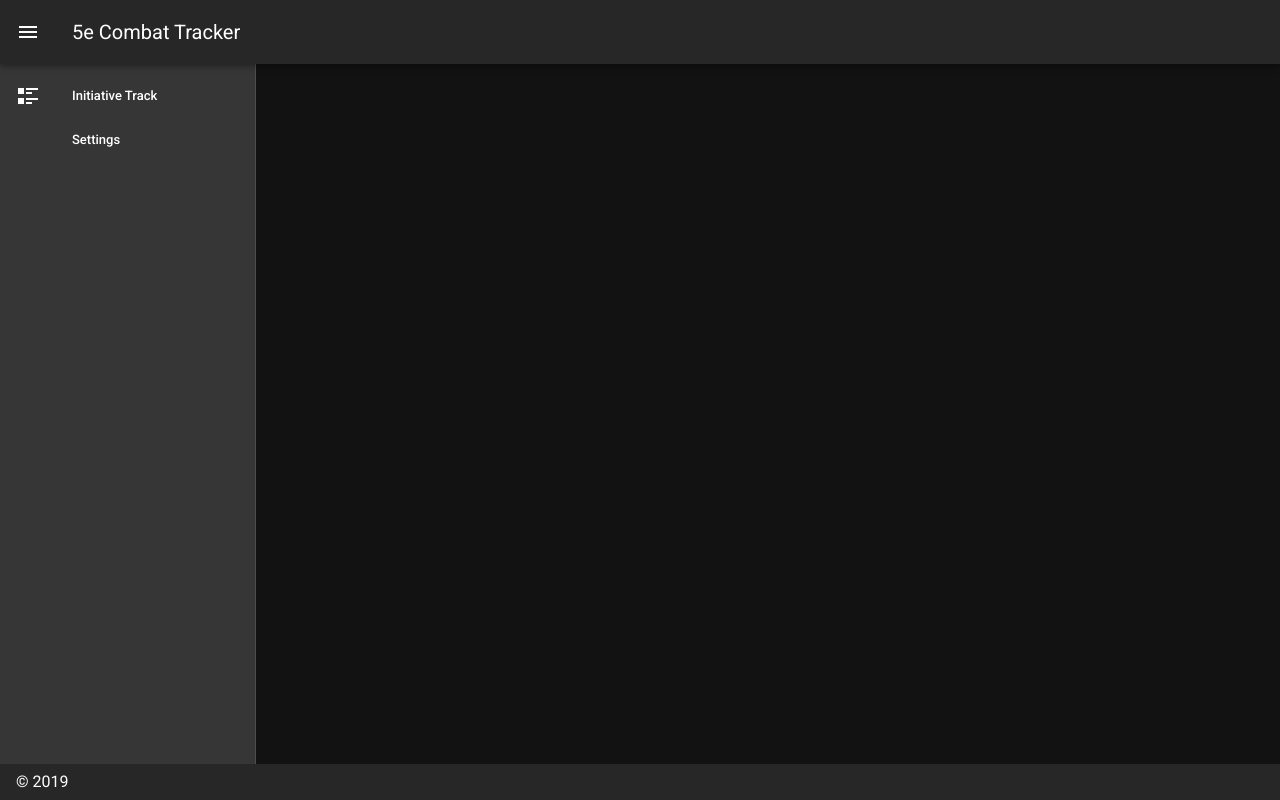
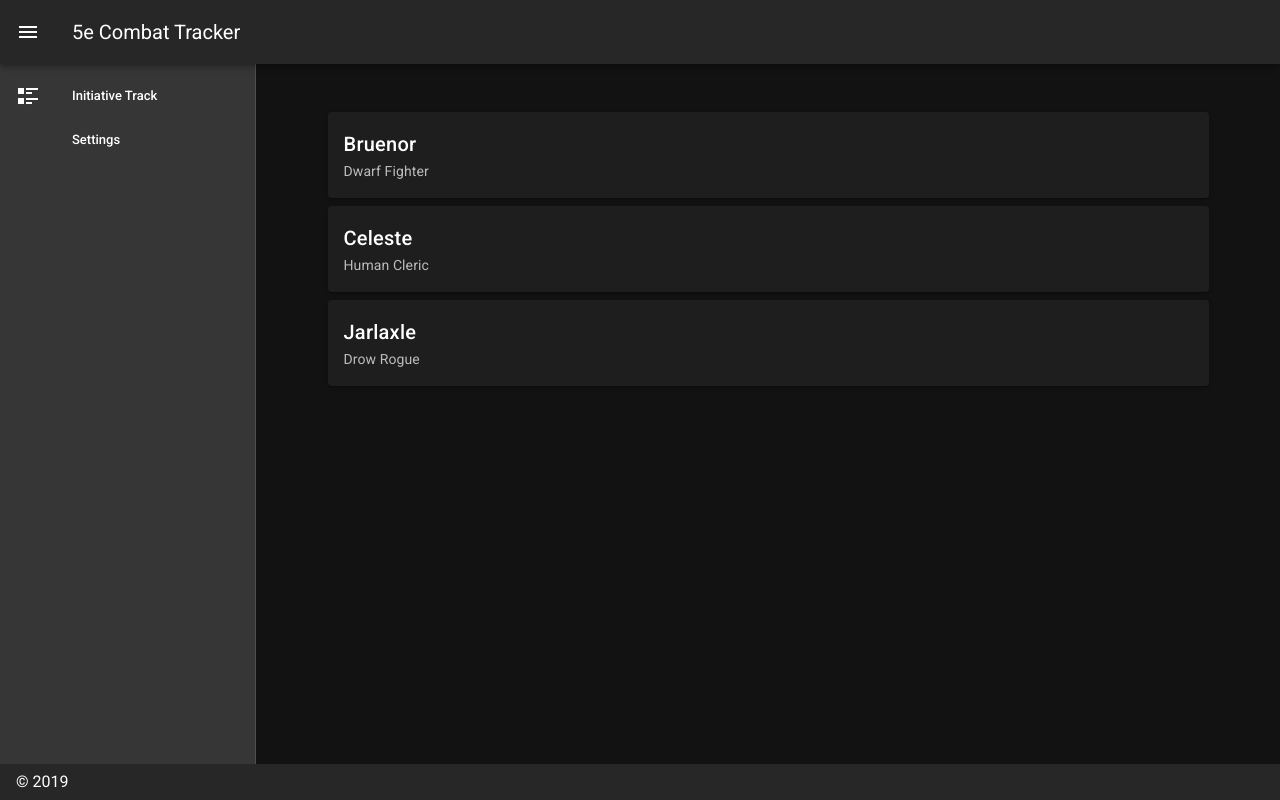
Before and after one commit to moonpies27/init-tracker, a Vue app: page / in a window 1280 px wide. Built offline with nearby package versions, Linux system fonts and the light colour scheme.

Commit message:
Started building component for Combat Track

```diff
--- /dev/null
+++ b/src/components/CombatTrack.vue
@@ -0,0 +1,30 @@
+<template>
+  <v-container>
+    <v-card class="mb-2" v-for="c in characters" :key="c.id">
+      <v-card-title>{{ c.name }}</v-card-title>
+      <v-card-subtitle>{{ raceClass(c.race, c.class) }}</v-card-subtitle>
+    </v-card>
+  </v-container>
+</template>
+
+<script>
+export default {
+  name: 'combatTrack',
+  data: () => ({
+    characters: [
+      { name: 'Bruenor', class: 'Fighter', race: 'Dwarf', id: 0 },
+      { name: 'Celeste', class: 'Cleric', race: 'Human', id: 1 },
+      { name: 'Jarlaxle', class: 'Rogue', race: 'Drow', id: 2 }
+    ]
+  }),
+  methods: {
+    raceClass: (r, c) => {
+      return `${r} ${c}`
+    }
+  }
+}
+</script>
+
+<style>
+
+</style>
--- a/src/views/Home.vue
+++ b/src/views/Home.vue
@@ -6,6 +6,7 @@
 
     <!-- Begin Main Content -->
     <v-content>
+      <CombatTrack></CombatTrack>
     </v-content>
     <!-- End Main Content -->
 
@@ -20,11 +21,13 @@
 <script>
 // @ is an alias to /src
 import Navigator from '@/components/Navigator.vue'
+import CombatTrack from '@/components/CombatTrack.vue'
 
 export default {
   name: 'home',
   components: {
-    Navigator
+    Navigator,
+    CombatTrack
   }
 }
 </script>
```
